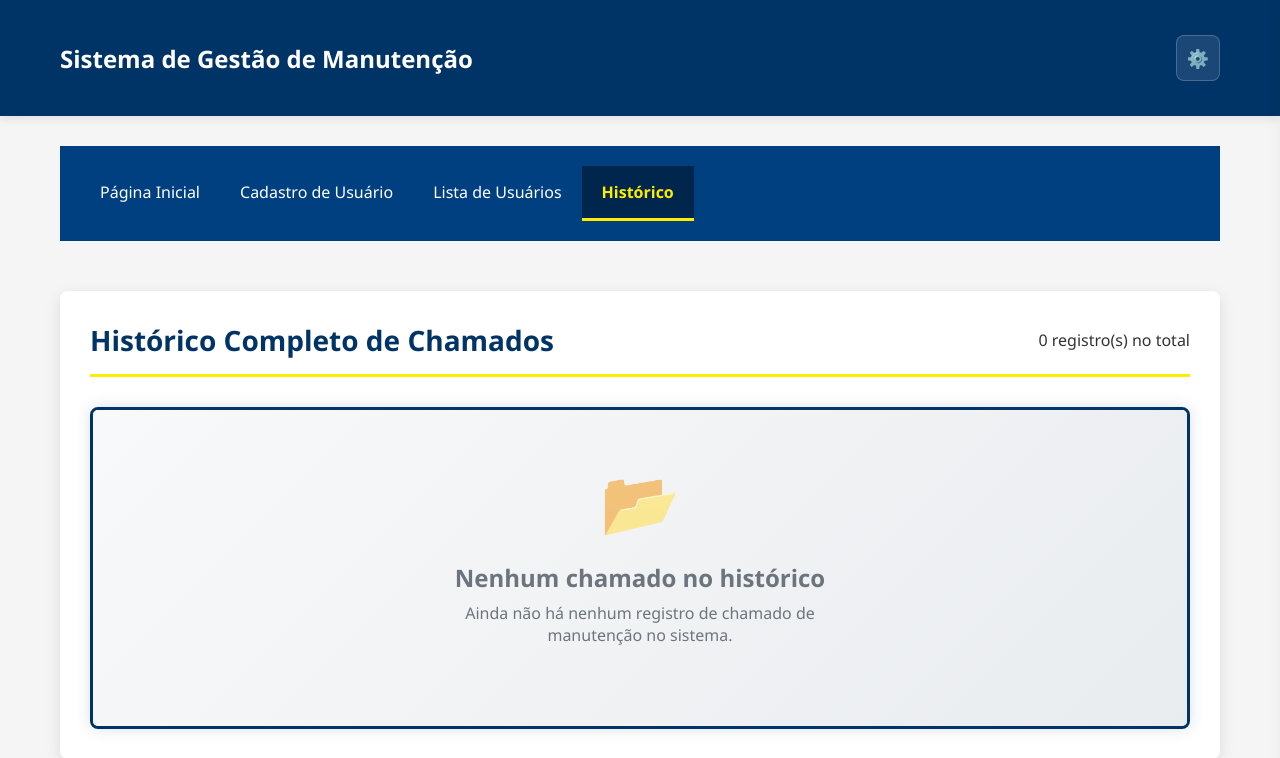
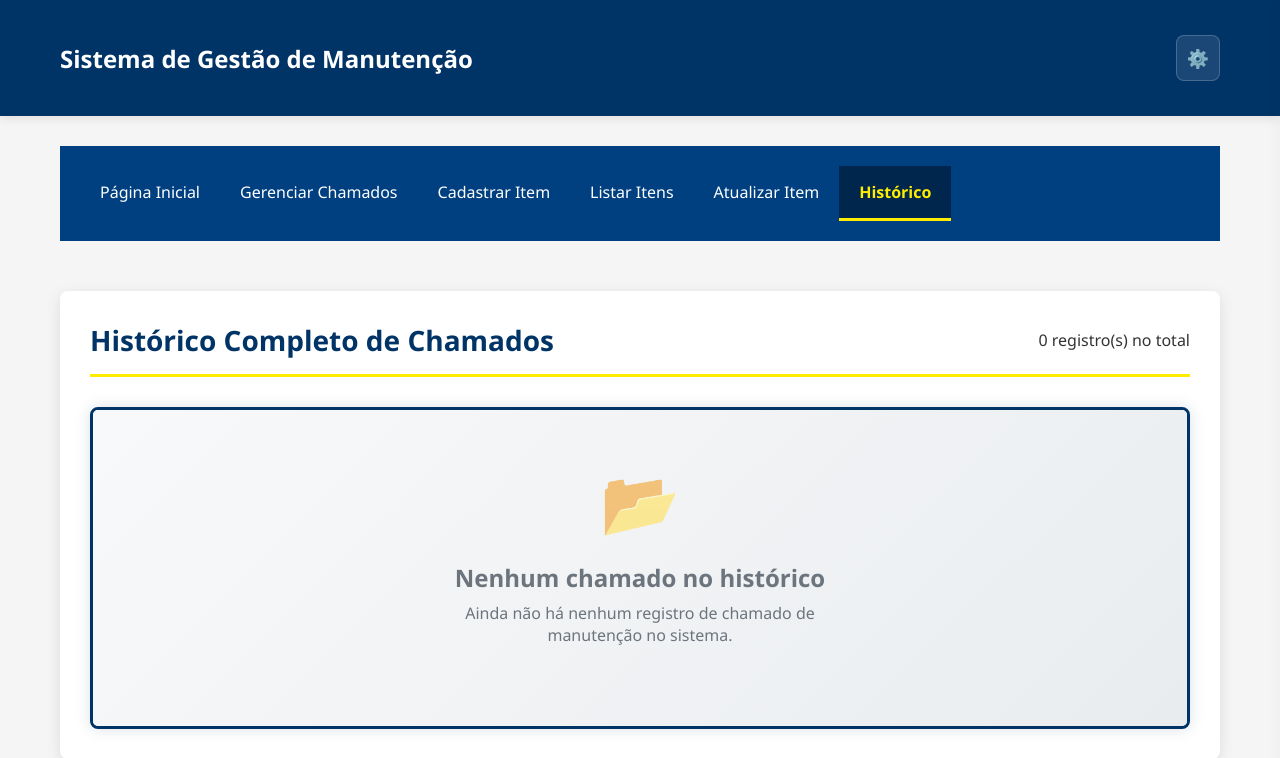
Before and after one commit to LuciosSB/sistema-de-gerenciamento-controle, a Flask app: page /historico in a window 1280 px wide. Shown: the top 758 px of the page. Run offline with Flask 3, Linux system fonts and the light colour scheme; a user stored in the database is signed in; data that the repository does not hold is empty.

Commit message:
Fazendo o mesmo da atualização anterior em outros

```diff
--- a/templates/gerenciar_solicitacoes_detalhes.html
+++ b/templates/gerenciar_solicitacoes_detalhes.html
@@ -11,9 +11,6 @@
             {% endif %}
             {% if current_user.has_permission('gerenciar_solicitacoes') %}
                 <li class="active"><a href="{{ url_for('gerenciar_solicitacoes') }}">Gerenciar Chamados</a></li>
-            {% endif %}
-            {% if current_user.has_permission('historico') %}
-                <li><a href="{{ url_for('historico') }}">Histórico</a></li>
             {% endif %}
             {% if current_user.has_permission('cadastrar_produto') %}
                 <li><a href="{{ url_for('cadastro_produto') }}">Cadastrar Item</a></li>
--- a/templates/historico.html
+++ b/templates/historico.html
@@ -6,10 +6,24 @@
     <nav>
         <div class="container">
             <ul class="nav-list">
-                <li><a href="{{ url_for('dashboard') }}">Página Inicial</a></li>
-                <li><a href="{{ url_for('cadastro_usuario') }}">Cadastro de Usuário</a></li>
-                <li><a href="{{ url_for('lista_usuarios') }}">Lista de Usuários</a></li>
+            {% if current_user.has_permission('dashboard') %}
+            <li><a href="{{ url_for('dashboard') }}">Página Inicial</a></li>
+            {% endif %}
+            {% if current_user.has_permission('gerenciar_solicitacoes') %}
+                <li><a href="{{ url_for('gerenciar_solicitacoes') }}">Gerenciar Chamados</a></li>
+            {% endif %}
+            {% if current_user.has_permission('cadastrar_produto') %}
+                <li><a href="{{ url_for('cadastro_produto') }}">Cadastrar Item</a></li>
+            {% endif %}
+            {% if current_user.has_permission('listar_produtos') %}
+                <li><a href="{{ url_for('listar_produtos') }}">Listar Itens</a></li>
+            {% endif %}
+            {% if current_user.has_permission('atualizar_produto') %}
+                <li><a href="{{ url_for('selecionar_produto_atualizar') }}">Atualizar Item</a></li>
+            {% endif %}
+            {% if current_user.has_permission('historico') %}
                 <li class="active"><a href="{{ url_for('historico') }}">Histórico</a></li>
+            {% endif %}
             </ul>
         </div>
     </nav>
```
Also changed, not shown: templates/historico_detalhes.html (+17 -3 lines).
